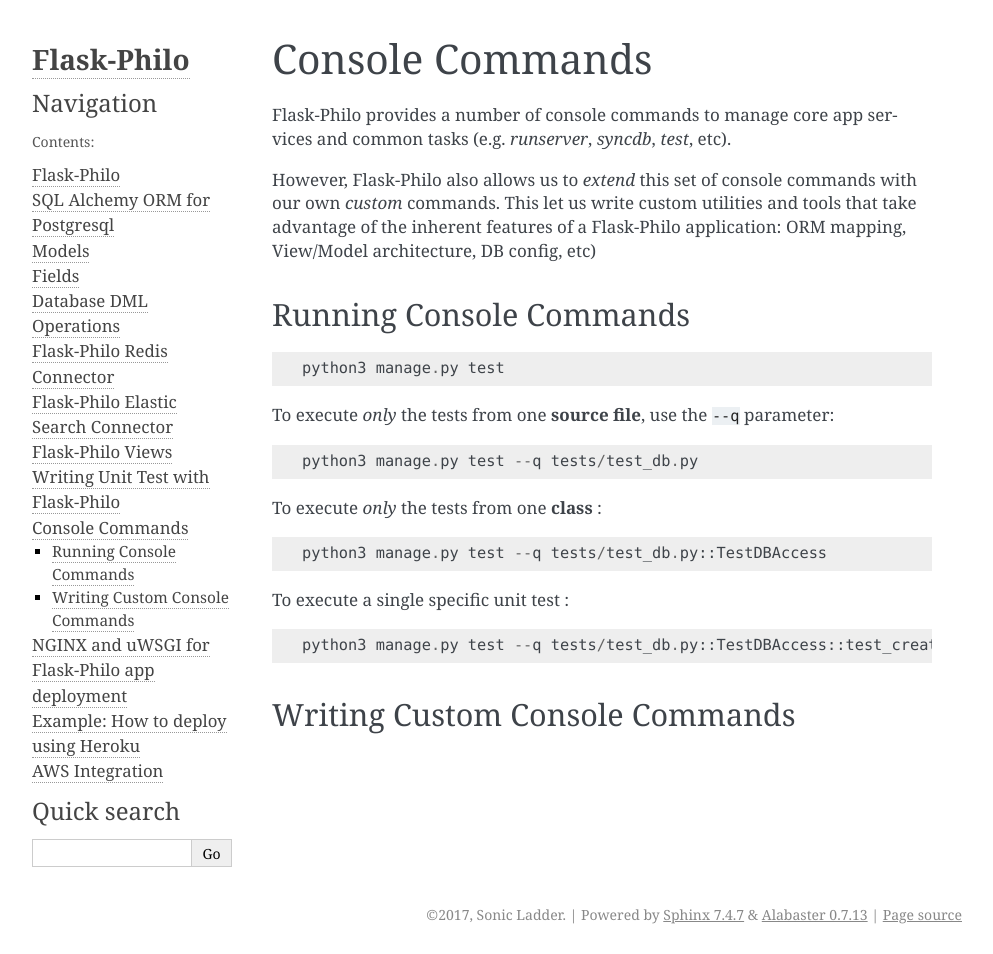
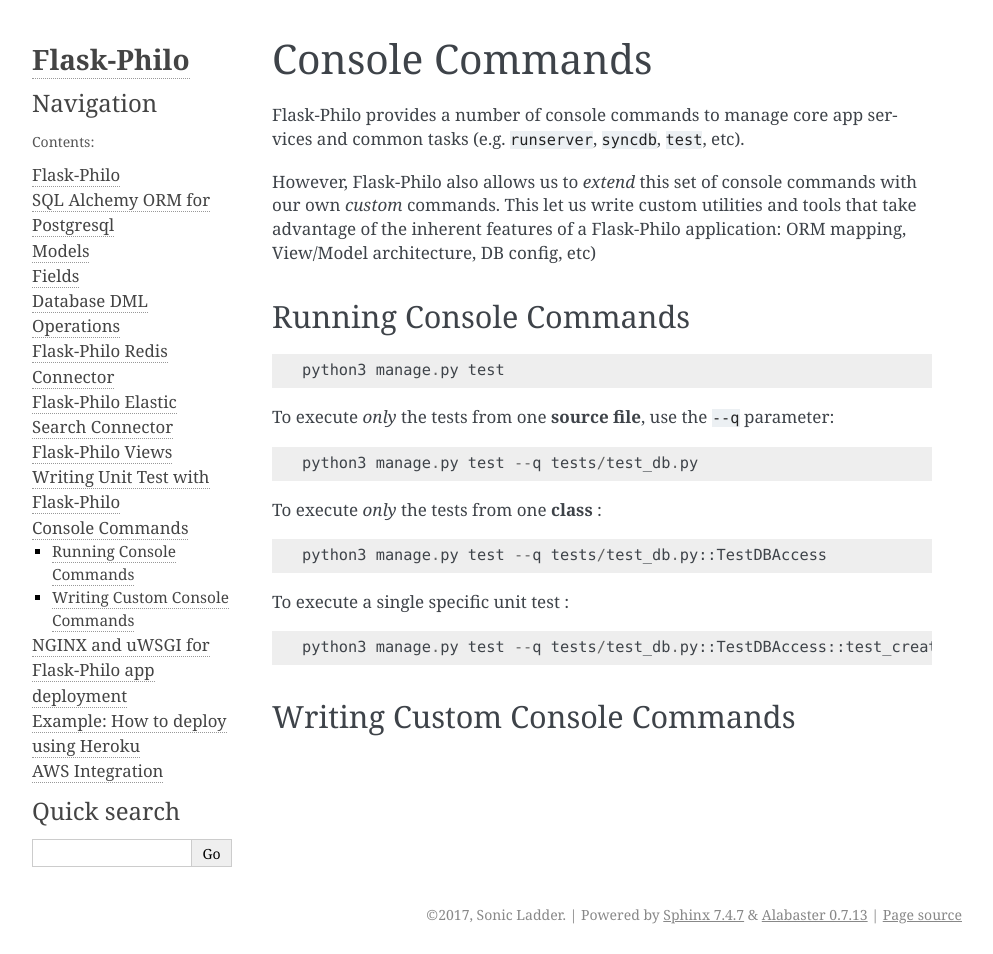
Before and after one commit to fenderdigital/flask-philo, a Sphinx documentation site: the page built from documentation/source/etc/console_commands.rst, in a window 1280 px wide. Shown: the whole page, without its empty margins (148-1141 px from the left). Built offline with Sphinx 7.4.7, drawn with Linux system fonts in a browser that asks for light colours; pages that are not in the unit, such as notebooks, are missing from menus.

```diff
--- a/documentation/source/etc/console_commands.rst
+++ b/documentation/source/etc/console_commands.rst
@@ -1,7 +1,7 @@
 Console Commands
 =============================================
 
-Flask-Philo provides a number of console commands to manage core app services and common tasks (e.g. `runserver`, `syncdb`, `test`, etc).
+Flask-Philo provides a number of console commands to manage core app services and common tasks (e.g. ``runserver``, ``syncdb``, ``test``, etc).
 
 However, Flask-Philo also allows us to *extend* this set of console commands with our own *custom* commands.
 This let us write custom utilities and tools that take advantage of the inherent features of a Flask-Philo application: ORM mapping, View/Model architecture, DB config, etc)
```
